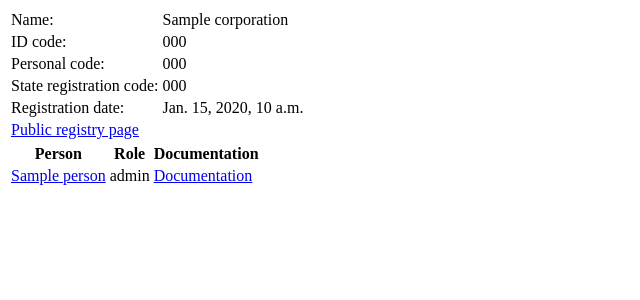
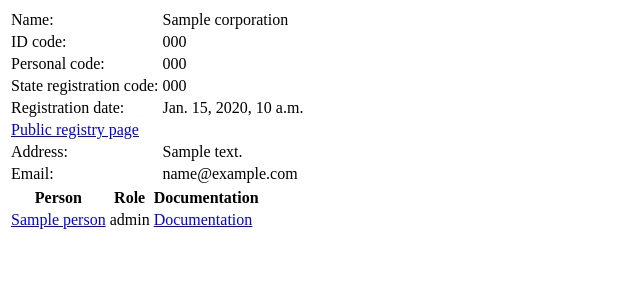
Before and after one commit to tigeorgia/CorpSearch, a Django app: template apps/corporations/templates/corporations/detail.html in a window 1280 px wide. Shown: the top 300 px of the page, without its empty margins (0-640 px from the left). Run offline with Django 3.2, Linux system fonts and the light colour scheme; the template is opened without the code that fills it: most values are stand-ins (such as "Sample title", 1, 10 or a date in 2020).

Commit message:
Added addresses, emails to corp list, detail pages

```diff
--- a/apps/corporations/models.py
+++ b/apps/corporations/models.py
@@ -23,6 +23,12 @@ class Corporation(models.Model):
 
     def _get_registry_url(self):
         return u"https://enreg.reestri.gov.ge/main.php?c=app&m=show_legal_person&legal_code_id={}".format(self.registry_db_code)
+
+    def get_latest_extract(self):
+        extracts = self.extract_set
+        if extracts.count() > 0:
+            return extracts.order_by('-date')[0]
+
     registry_url = property(_get_registry_url)
 
 class Extract(models.Model):
--- a/apps/corporations/templates/corporations/corporation_list.html
+++ b/apps/corporations/templates/corporations/corporation_list.html
@@ -5,6 +5,7 @@
 <thead>
 <tr><th>{% trans 'ID Code' %}</th>
     <th>{% trans 'Company Name' %}</th>
+    <th>{% trans 'Address' %}</th>
     <th>{% trans 'Registry link' %}</th>
 </tr>
 </thead>
@@ -13,6 +14,7 @@
 {% for c in corporations %}
 <tr><td>{{ c.id_code }}</td>
     <td><a href="{{ c.get_absolute_url }}" title="View corporation details">{{ c.name }}</a></td>
+    <td>{{ c.get_latest_extract.address }}</td>
     <td><a href="{{c.registry_url}}" title="View on public registry" target="_blank">{% trans 'View on registry' %}</a></td>
 </tr>
 {% endfor %}
--- a/apps/corporations/templates/corporations/detail.html
+++ b/apps/corporations/templates/corporations/detail.html
@@ -19,6 +19,12 @@
                 <td>{{ corporation.registration_date }}</td>
             <tr><td><a href="{{ corporation.registry_url }}" target="_blank" title="{% trans 'View details from the Public Registry database' %}">{% trans 'Public registry page' %}</a></td>
                 <td></td>
+            </tr>
+            <tr><td>{% trans 'Address' %}:</td>
+                <td>{{ corporation.get_latest_extract.address }}</td>
+            </tr>
+            <tr><td>{% trans 'Email' %}:</td>
+                <td>{{ corporation.get_latest_extract.email }}</td>
             </tr>
         </tbody>
     </table>
--- a/apps/corporations/views.py
+++ b/apps/corporations/views.py
@@ -13,7 +13,7 @@ class CorporationListView(ListView):
 
 class CorporationSearchView(CorporationListView):
     def get_queryset(self):
-        qs = Corporation.objects.all()
+        qs = super(CorporationSearchView, self).get_queryset()
 
         form = CorporationSearchForm(self.request.GET)
         if form.is_valid():
```
